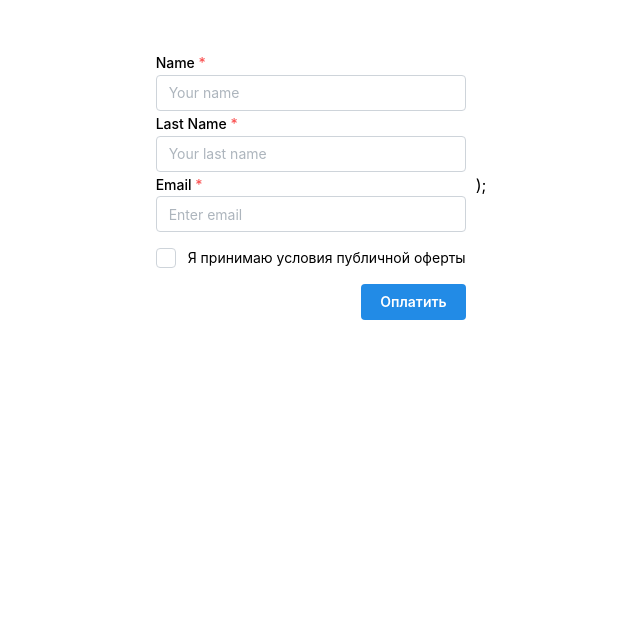
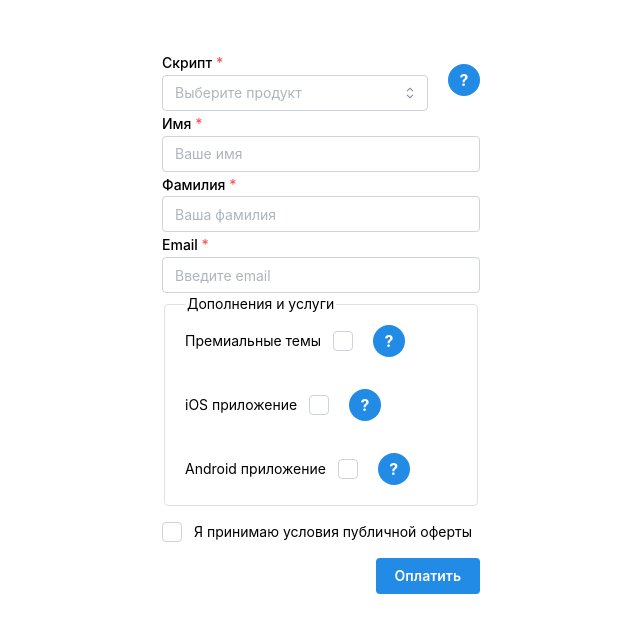
Before and after one commit to ChernyshevaNetology/react-start, a React (Vite) app: page / in a window 1280 px wide. Shown: the top 632 px of the page, without its empty margins (319-959 px from the left). Built offline with nearby package versions, Linux system fonts and the light colour scheme.

Commit message:
Popover issue

```diff
--- a/src/projects/project-3/products-order-page.jsx
+++ b/src/projects/project-3/products-order-page.jsx
@@ -1,5 +1,16 @@
 import React from "react";
-import { Button, Checkbox, Group, TextInput, Flex } from "@mantine/core";
+import {
+  Button,
+  Checkbox,
+  Group,
+  TextInput,
+  Flex,
+  Select,
+  Popover,
+  Badge,
+  Fieldset,
+  Space,
+} from "@mantine/core";
 import { useForm } from "@mantine/form";
 
 // это общая страница продуктов она будет строится из различных компонентов и форм
@@ -15,12 +26,11 @@ export const ProductsOrderPage = () => {
     },
 
     validate: {
-      name: (value) => (value ? null : "Invalid name"),
-      lastName: (value) => (value ? null : "Invalid last name"),
-      email: (value) =>
-        /^\S+@\S+$/.test(value) ? null : "Invalid email address",
-      termsOfService: (value) =>
-        value ? null : "You have not checked the box",
+      product: (value) => (value ? null : "Выберите продукт"),
+      name: (value) => (value ? null : "Неправильное имя"),
+      lastName: (value) => (value ? null : "Неправильная фамилия"),
+      email: (value) => (/^\S+@\S+$/.test(value) ? null : "Неправильный email"),
+      termsOfService: (value) => (value ? null : "Вы не отметили поле"),
     },
   });
 
@@ -35,28 +45,109 @@ export const ProductsOrderPage = () => {
         wrap="wrap"
       >
         <form onSubmit={form.onSubmit((values) => console.log(values))}>
+          <Group gap="lg">
+            <Select
+              withAsterisk
+              label="Скрипт"
+              placeholder="Выберите продукт"
+              data={[
+                "Real Estate",
+                "Classifieds Ads",
+                "Cars",
+                "Pets",
+                "Services",
+                "Boats",
+              ]}
+              key={form.key("product")}
+              {...form.getInputProps("product")}
+            />
+            <Popover width={200} position="bottom" withArrow shadow="md">
+              <Popover.Target>
+                <Badge size="xl" circle>
+                  ?
+                </Badge>
+              </Popover.Target>
+              <Popover.Dropdown>
+                <Text size="xs">
+                  В данном поле вы можете выбрать тип скрипта, который будет
+                  установлен на ваш сервер.
+                </Text>
+              </Popover.Dropdown>
+            </Popover>
+          </Group>
           <TextInput
             withAsterisk
-            label="Name"
-            placeholder="Your name"
+            label="Имя"
+            placeholder="Ваше имя"
             key={form.key("name")}
             {...form.getInputProps("name")}
           />
           <TextInput
             withAsterisk
-            label="Last Name"
-            placeholder="Your last name"
+            label="Фамилия"
+            placeholder="Ваша фамилия"
             key={form.key("lastName")}
             {...form.getInputProps("lastName")}
           />
           <TextInput
             withAsterisk
             label="Email"
-            placeholder="Enter email"
+            placeholder="Введите email"
             key={form.key("email")}
             {...form.getInputProps("email")}
           />
-
+          <Fieldset legend="Дополнения и услуги">
+            <Group gap="lg">
+              <Checkbox labelPosition="left" label="Премиальные темы" />
+              <Popover width={200} position="bottom" withArrow shadow="md">
+                <Popover.Target>
+                  <Badge size="xl" circle>
+                    ?
+                  </Badge>
+                </Popover.Target>
+                <Popover.Dropdown>
+                  <Text size="xs">
+                    В данном поле вы можете выбрать тип скрипта, который будет
+                    установлен на ваш сервер.
+                  </Text>
+                </Popover.Dropdown>
+              </Popover>
+            </Group>
+            <Space h="xl" />
+            <Group gap="lg">
+              <Checkbox labelPosition="left" label="iOS приложение" />
+              <Popover width={200} position="bottom" withArrow shadow="md">
+                <Popover.Target>
+                  <Badge size="xl" circle>
+                    ?
+                  </Badge>
+                </Popover.Target>
+                <Popover.Dropdown>
+                  <Text size="xs">
+                    В данном поле вы можете выбрать тип скрипта, который будет
+                    установлен на ваш сервер.
+                  </Text>
+                </Popover.Dropdown>
+              </Popover>
+            </Group>
+            <Space h="xl" />
+            <Group gap="lg">
+              <Checkbox labelPosition="left" label="Android приложение" />
+              <Popover width={200} position="bottom" withArrow shadow="md">
+                <Popover.Target>
+                  <Badge size="xl" circle>
+                    ?
+                  </Badge>
+                </Popover.Target>
+                <Popover.Dropdown>
+                  <Text size="xs">
+                    В данном поле вы можете выбрать тип скрипта, который будет
+                    установлен на ваш сервер.
+                  </Text>
+                </Popover.Dropdown>
+              </Popover>
+            </Group>
+          </Fieldset>
           <Checkbox
             mt="md"
             label="Я принимаю условия публичной оферты"
@@ -68,7 +159,6 @@ export const ProductsOrderPage = () => {
             <Button type="submit">Оплатить</Button>
           </Group>
         </form>
-        );
       </Flex>
     </div>
   );
```
